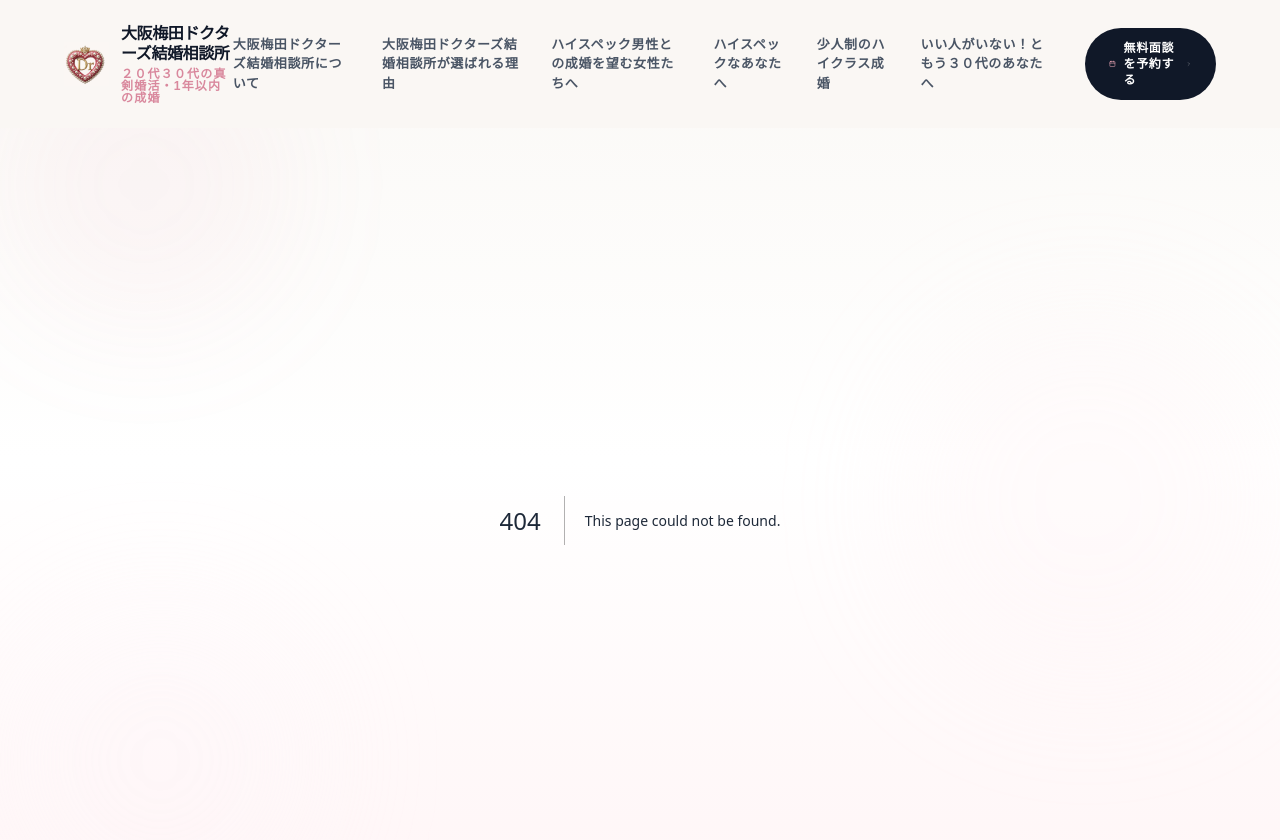
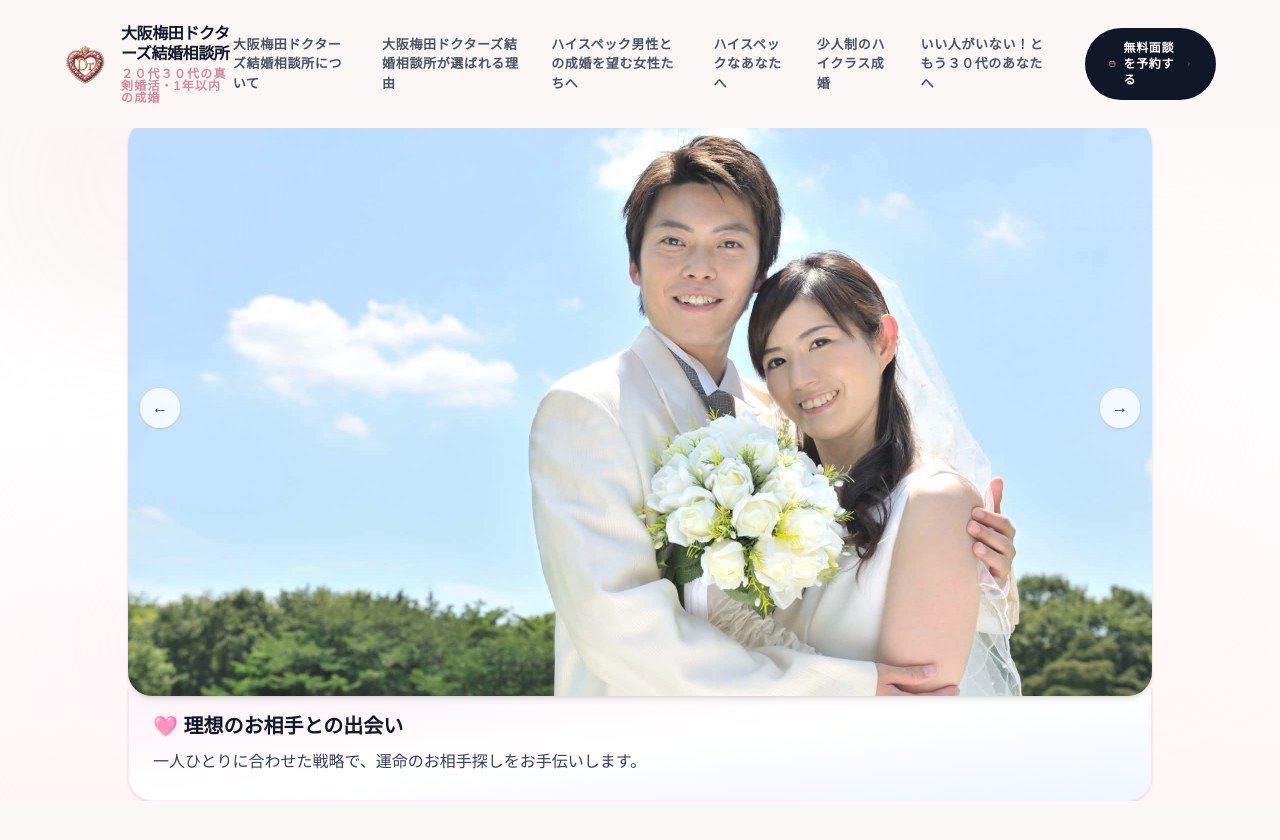
Before and after one commit to shougapan/Toa-Website, a Next.js app: page /test in a window 1280 px wide. Before the commit this address had no page. Shown: the top 840 px of the page. After the commit the page ends 801 px from the top, so only its background shows below. Built offline with nearby package versions, Linux system fonts and the light colour scheme.

Commit message:
Added test photo gallery

```diff
--- a/app/components/Gallery.tsx
+++ /dev/null
@@ -1,84 +0,0 @@
-"use client";
-
-import { useState } from "react";
-import Image, { StaticImageData } from "next/image";
-
-type GalleryImage = {
-  src: StaticImageData | string;
-  alt: string;
-};
-
-interface GalleryProps {
-  images: GalleryImage[];
-}
-
-export default function Gallery({ images }: GalleryProps) {
-  const [selected, setSelected] = useState<GalleryImage | null>(null);
-
-  return (
-    <>
-      <section className="mx-auto max-w-7xl px-4 py-10">
-
-        <div className="text-center mb-8">
-          <p className="text-pink-500 font-black tracking-widest uppercase text-sm">
-            Gallery
-          </p>
-
-          <h2 className="text-3xl md:text-4xl font-black text-gray-900 mt-2">
-            フォトギャラリー
-          </h2>
-
-          <p className="mt-3 text-gray-600">
-            大阪梅田ドクターズ結婚相談所の雰囲気をご紹介します。
-          </p>
-        </div>
-
-        <div className="grid grid-cols-2 md:grid-cols-3 lg:grid-cols-4 gap-4">
-
-          {images.map((image, index) => (
-            <button
-              key={index}
-              onClick={() => setSelected(image)}
-              className="group relative overflow-hidden rounded-2xl shadow-md"
-            >
-              <Image
-                src={image.src}
-                alt={image.alt}
-                className="h-56 w-full object-cover transition duration-500 group-hover:scale-110"
-              />
-
-              <div className="absolute inset-0 bg-black/0 group-hover:bg-black/10 transition" />
-            </button>
-          ))}
-
-        </div>
-      </section>
-
-      {/* Lightbox */}
-      {selected && (
-        <div
-          onClick={() => setSelected(null)}
-          className="fixed inset-0 z-50 bg-black/80 flex items-center justify-center p-6"
-        >
-          <div
-            className="relative max-w-5xl w-full"
-            onClick={(e) => e.stopPropagation()}
-          >
-            <button
-              onClick={() => setSelected(null)}
-              className="absolute -top-12 right-0 text-white text-4xl"
-            >
-              ×
-            </button>
-
-            <Image
-              src={selected.src}
-              alt={selected.alt}
-              className="rounded-3xl object-contain max-h-[85vh] w-full"
-            />
-          </div>
-        </div>
-      )}
-    </>
-  );
-}
--- /dev/null
+++ b/app/test/page.tsx
@@ -0,0 +1,36 @@
+import Gallery from "@/components/Gallery";
+
+import img1 from "@/public/main1.jpg";
+import img2 from "@/public/couple1.jpg";
+import img3 from "@/public/femaleAdvisor.jpg";
+
+export default function Home() {
+  return (
+    <Gallery
+      interval={5000}
+      slides={[
+        {
+          src: img1,
+          alt: "Counselling",
+          title: "💙 成婚まで完全サポート",
+          description:
+            "20年以上の経験を活かし、あなたの婚活を最後までサポートします。",
+        },
+        {
+          src: img2,
+          alt: "Happy Couple",
+          title: "🩷 理想のお相手との出会い",
+          description:
+            "一人ひとりに合わせた戦略で、運命のお相手探しをお手伝いします。",
+        },
+        {
+          src: img3,
+          alt: "Office",
+          title: "🌸 完全予約制",
+          description:
+            "落ち着いた空間で安心してご相談いただけます。",
+        },
+      ]}
+    />
+  );
+}
--- /dev/null
+++ b/components/Gallery.tsx
@@ -0,0 +1,97 @@
+"use client";
+
+import { useEffect, useState } from "react";
+import Image, { StaticImageData } from "next/image";
+
+type Slide = {
+  src: StaticImageData | string;
+  alt: string;
+  title: string;
+  description: string;
+};
+
+interface GalleryProps {
+  slides: Slide[];
+  autoPlay?: boolean;
+  interval?: number;
+}
+
+export default function Gallery({
+  slides,
+  autoPlay = true,
+  interval = 5000,
+}: GalleryProps) {
+  const [current, setCurrent] = useState(0);
+
+  useEffect(() => {
+    if (!autoPlay || slides.length <= 1) return;
+
+    const timer = setInterval(() => {
+      setCurrent((prev) => (prev + 1) % slides.length);
+    }, interval);
+
+    return () => clearInterval(timer);
+  }, [autoPlay, interval, slides.length]);
+
+  const next = () => {
+    setCurrent((prev) => (prev + 1) % slides.length);
+  };
+
+  const previous = () => {
+    setCurrent((prev) => (prev - 1 + slides.length) % slides.length);
+  };
+
+  return (
+    <section className="w-full max-w-5xl mx-auto space-y-0">
+
+      {/* IMAGE */}
+      <div className="relative aspect-[16/9] overflow-hidden rounded-3xl shadow-md">
+
+        {slides.map((slide, index) => (
+          <Image
+            key={index}
+            src={slide.src}
+            alt={slide.alt}
+            fill
+            className={`object-cover transition-opacity duration-700 ${
+              current === index
+                ? "opacity-100"
+                : "opacity-0 absolute inset-0"
+            }`}
+            priority={index === 0}
+          />
+        ))}
+
+        {/* Previous */}
+        <button
+          onClick={previous}
+          className="absolute left-3 top-1/2 -translate-y-1/2 h-10 w-10 rounded-full bg-white/80 hover:bg-white shadow transition"
+        >
+          ←
+        </button>
+
+        {/* Next */}
+        <button
+          onClick={next}
+          className="absolute right-3 top-1/2 -translate-y-1/2 h-10 w-10 rounded-full bg-white/80 hover:bg-white shadow transition"
+        >
+          →
+        </button>
+      </div>
+
+      {/* NEWS BOX (tighter, visually attached) */}
+      <div className="rounded-b-3xl border-x border-b border-pink-100 bg-gradient-to-br from-pink-50 via-white to-blue-50 px-6 py-6 shadow-sm -mt-2">
+
+        <h3 className="text-xl font-black text-gray-900 transition-all duration-500">
+          {slides[current].title}
+        </h3>
+
+        <p className="mt-2 leading-7 text-gray-700 text-base transition-all duration-500">
+          {slides[current].description}
+        </p>
+
+      </div>
+
+    </section>
+  );
+}
--- a/components/Navbar.tsx
+++ b/components/Navbar.tsx
@@ -45,6 +45,7 @@ export default function PremiumNavbar() {
     { name: '婚活よくある質問Q＆A', href: '/FAQ' },
     { name: '成婚エピソード', href: '/marriage-story' },
     { name: '結婚相談所お見合いの暗黙のルールと意外なNGマナー', href: '/rules' },
+    { name: 'test', href: '/test' },
   ];
 
   return (
```
